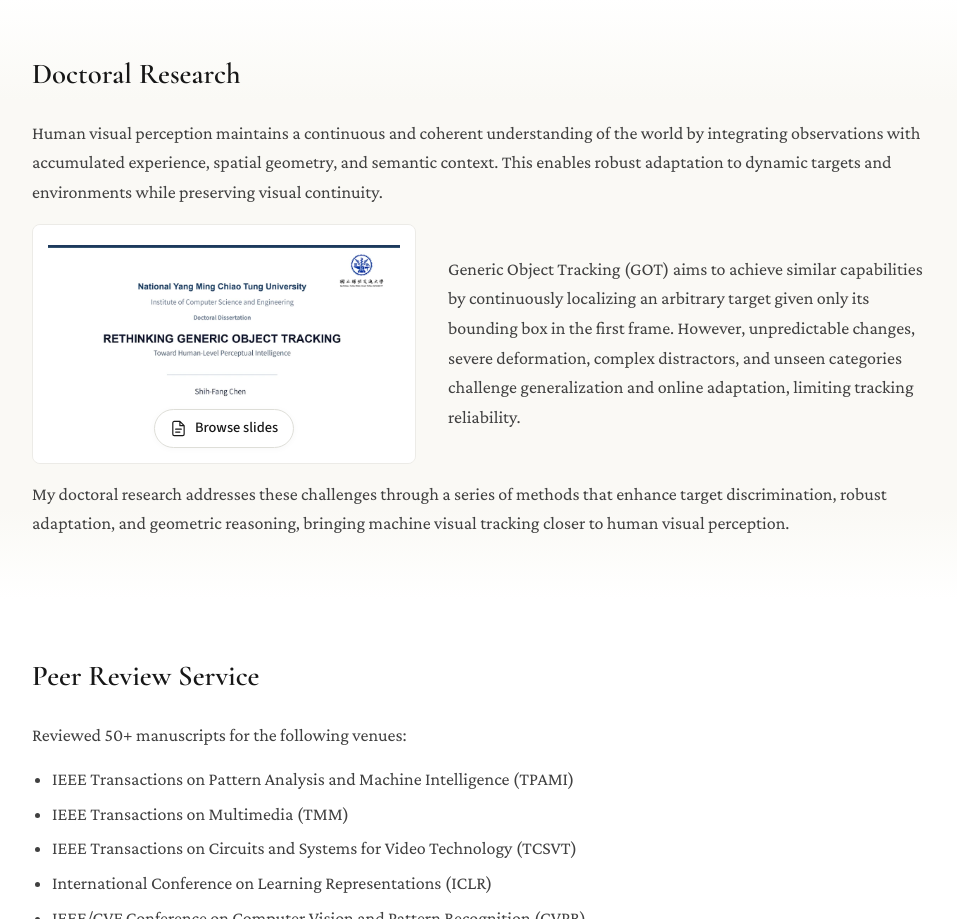
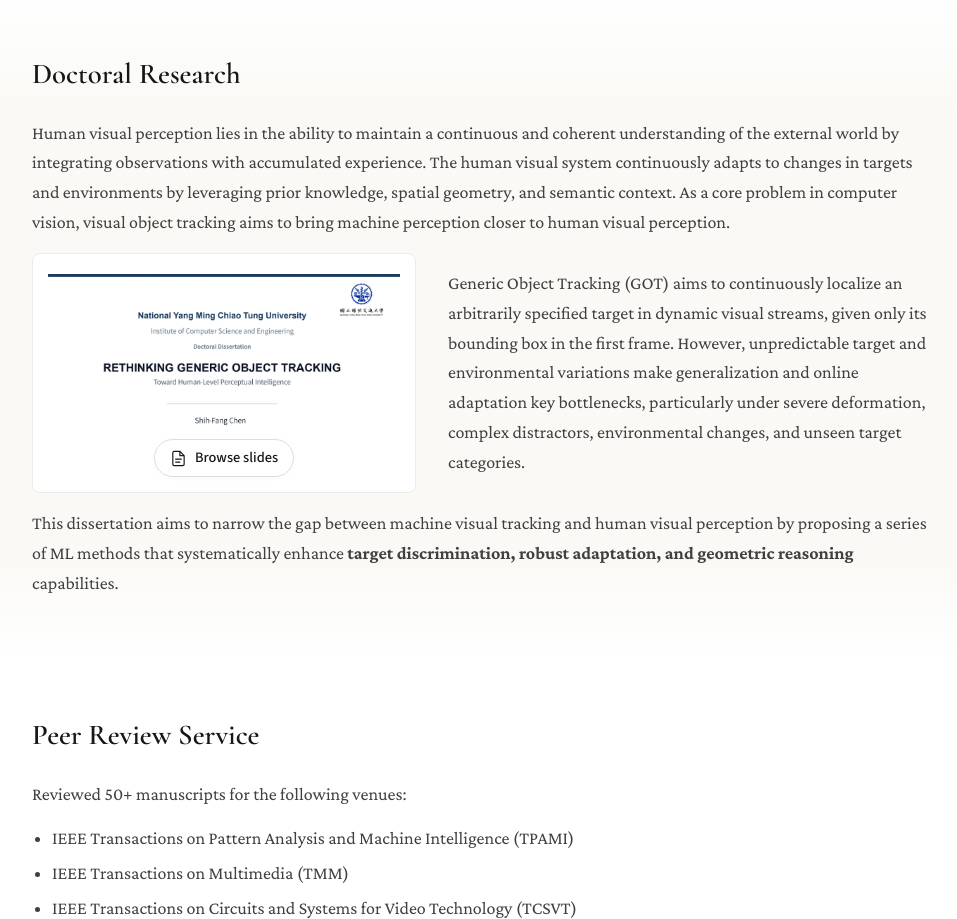
Before and after one commit to chenshihfang/chenshihfang.github.io, a plain HTML site: page index.html in a window 1280 px wide. Shown: the part 978-1897 px from the top of the page, without its empty margins (160-1117 px from the left). Drawn offline with Linux system fonts and the light colour scheme.

Commit message:
Update the doctoral research description

```diff
--- a/index.html
+++ b/index.html
@@ -162,15 +162,15 @@
     <section id="highlights" class="highlights section" aria-labelledby="highlights-title">
       <div class="container">
         <h2 id="highlights-title">Doctoral Research</h2>
-        <p>Human visual perception maintains a continuous and coherent understanding of the world by integrating observations with accumulated experience, spatial geometry, and semantic context. This enables robust adaptation to dynamic targets and environments while preserving visual continuity.</p>
+        <p>Human visual perception lies in the ability to maintain a continuous and coherent understanding of the external world by integrating observations with accumulated experience. The human visual system continuously adapts to changes in targets and environments by leveraging prior knowledge, spatial geometry, and semantic context. As a core problem in computer vision, visual object tracking aims to bring machine perception closer to human visual perception.</p>
         <div class="doctoral-research">
           <a class="slides-cover" href="#research-talk" aria-label="Browse my research slides on this page">
             <img src="assets/research-slides.webp" alt="Doctoral dissertation: Rethinking Generic Object Tracking Toward Human-Level Perceptual Intelligence" width="1000" height="562" loading="lazy">
             <span class="cover-action"><svg class="icon"><use href="#icon-file"/></svg>Browse slides</span>
           </a>
-          <p>Generic Object Tracking (GOT) aims to achieve similar capabilities by continuously localizing an arbitrary target given only its bounding box in the first frame. However, unpredictable changes, severe deformation, complex distractors, and unseen categories challenge generalization and online adaptation, limiting tracking reliability.</p>
+          <p>Generic Object Tracking (GOT) aims to continuously localize an arbitrarily specified target in dynamic visual streams, given only its bounding box in the first frame. However, unpredictable target and environmental variations make generalization and online adaptation key bottlenecks, particularly under severe deformation, complex distractors, environmental changes, and unseen target categories.</p>
         </div>
-        <p class="doctoral-research-conclusion">My doctoral research addresses these challenges through a series of methods that enhance target discrimination, robust adaptation, and geometric reasoning, bringing machine visual tracking closer to human visual perception.</p>
+        <p class="doctoral-research-conclusion">This dissertation aims to narrow the gap between machine visual tracking and human visual perception by proposing a series of ML methods that systematically enhance <strong>target discrimination, robust adaptation, and geometric reasoning</strong> capabilities.</p>
       </div>
     </section>
 
```
